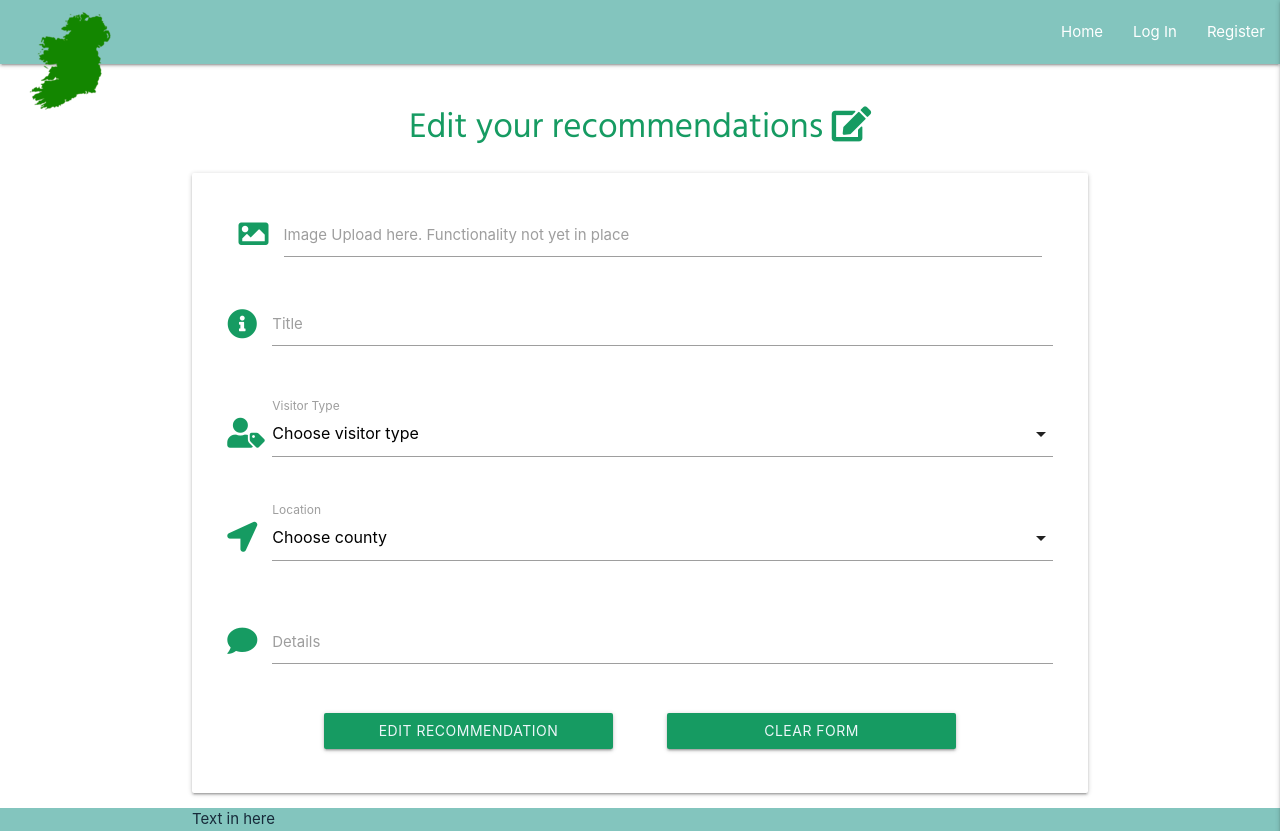
After one commit to LisaHackett97/HiddenIrishTravels, a Flask app: template templates/edit_recommendations.html in a window 1280 px wide. The commit adds this page. Run offline with Flask 2, Linux system fonts and the light colour scheme; the template is opened without the code that fills it, so the values that code supplies are empty; some libraries are stand-ins or nearby versions.

Commit message:
Set up edit page, button in user pg and start fn

```diff
--- a/app.py
+++ b/app.py
@@ -105,6 +105,18 @@ def add_recommendation():
         visitor_type=visitor_type, locations=locations)
 
 
+@app.route("/edit_recommendation/<recommendation_id>", methods=["GET", "POST"])
+def edit_recommendation(recommendation_id):
+    recommendation = mongo.db.recommendations.find_one({"_id": ObjectId(recommendation_id)})
+    locations = mongo.db.locations.find().sort("location_name", 1)
+    visitor_type = mongo.db.visitor_type.find().sort("visitor_type", 1)
+    return render_template(
+        "edit_recommendations.html", recommendation=recommendation,
+        visitor_type=visitor_type, locations=locations)
+
+
+
+
 @app.route("/logout")
 def logout():
     flash("you have been logged out")
--- /dev/null
+++ b/templates/edit_recommendations.html
@@ -0,0 +1,77 @@
+{% extends "base.html" %}
+{% block content %}
+
+<h1>Edit your recommendations  <i class="fas fa-edit"></i></h1>
+
+<div class="row card-panel">
+    <form action="{{ url_for('edit_recommendations', recommendation_id=recommendation._id) }}" class="col s12" method="POST">
+        <!-- image upload area input field Not yet working -->
+        <div class="input-field col s12">
+            <i class="fas fa-image prefix"></i>
+            <textarea id="upload_img" name="upload_img" minlength="5" maxlength="200"
+                class="materialize-textarea"></textarea>
+            <label for="upload_img"> Image Upload here. Functionality not yet in place</label>
+        </div>
+        <!-- title input field -->
+        <div class="row">
+            <div class="input-field col s12">
+                <i class="fas fa-info-circle prefix tooltipped" data-position="left" data-tooltip="Select to edit details"></i>
+                <textarea id="recommend-title" name="recommend-title" minlength="5" maxlength="200"
+                    class="materialize-textarea validate" required></textarea>
+                <label for="recommend-title">Title</label>
+            </div>
+        </div>
+        <!-- visitor input field -->
+        <div class="row">
+            <div class="input-field col s12">
+                <i class="fas fa-user-tag prefix  tooltipped" data-position="left" data-tooltip="Click to change selection"></i>
+                <select name="visitor_type" id="visitor_type" class="validate" required>
+                    <option value="" disable selected>Choose visitor type</option>
+                    {% for visitor in visitor_type %}
+                    <option value="{{ visitor.visitor_type }}">{{ visitor.visitor_type }}</option>
+                    {% endfor %}
+                </select>
+                <label for="visitor_type">Visitor Type</label>
+            </div>
+        </div>
+        <!-- location input field -->
+        <div class="row">
+            <div class="input-field col s12">
+                <i class="fas fa-location-arrow prefix  tooltipped" data-position="left" data-tooltip="Click to change selection"></i>
+                <select id="location_name" name="location_name" class="validate" required>
+                    <option value="" disabled selected>Choose county</option>
+                    {% for location in locations %}
+                    <option value="{{ location.location_name }}">{{ location.location_name }}</option>
+                    {% endfor %}
+                </select>
+                <label for="location_name">Location</label>
+
+            </div>
+        </div>
+        <!-- details input field -->
+        <div class="row">
+            <div class="input-field col s12">
+                <i class="fas fa-comment prefix tooltipped" data-position="left" data-tooltip="Select to edit details"></i>
+                <textarea id="recommend-details" name="recommend-details" minlength="5" maxlength="200"
+                    class="materialize-textarea validate" required></textarea>
+                <label for="recommend-details">Details</label>
+            </div>
+        </div>
+        <div class="row" id="add_new_btns">
+            <div class="col s12 center-align">
+                <button class="btn tooltipped" data-position="bottom" data-tooltip="Click this button to edit your recommendation" type="submit" name="action">
+                   Edit Recommendation
+                </button>
+
+
+
+                    <button type="button" class="btn tooltipped" data-position="bottom" data-tooltip="This button will clear the form so you can start over" onclick="resetAddForm();">Clear Form</button>
+            </div>
+        </div>
+
+
+        </button>
+
+    </form>
+</div>
+{% endblock %}
--- a/templates/user_page.html
+++ b/templates/user_page.html
@@ -22,9 +22,14 @@
                         <p id="recommend-details-user"><i class="fas fa-comment"></i> {{ recommendation.details }}</p>
                         <hr>
                         <p> Created By: </i> {{ recommendation.created_by }}</p>
+                        <br>
+                        <a href="{{ url_for('edit_recommendations', recommendation_id=recommendations._id) }}" class="btn-small">Edit</a>
                     </div>
+
+
                 </div>
             </div>
+
             {% endfor %}
         </div>
         <!-- end of row for cards -->
```
